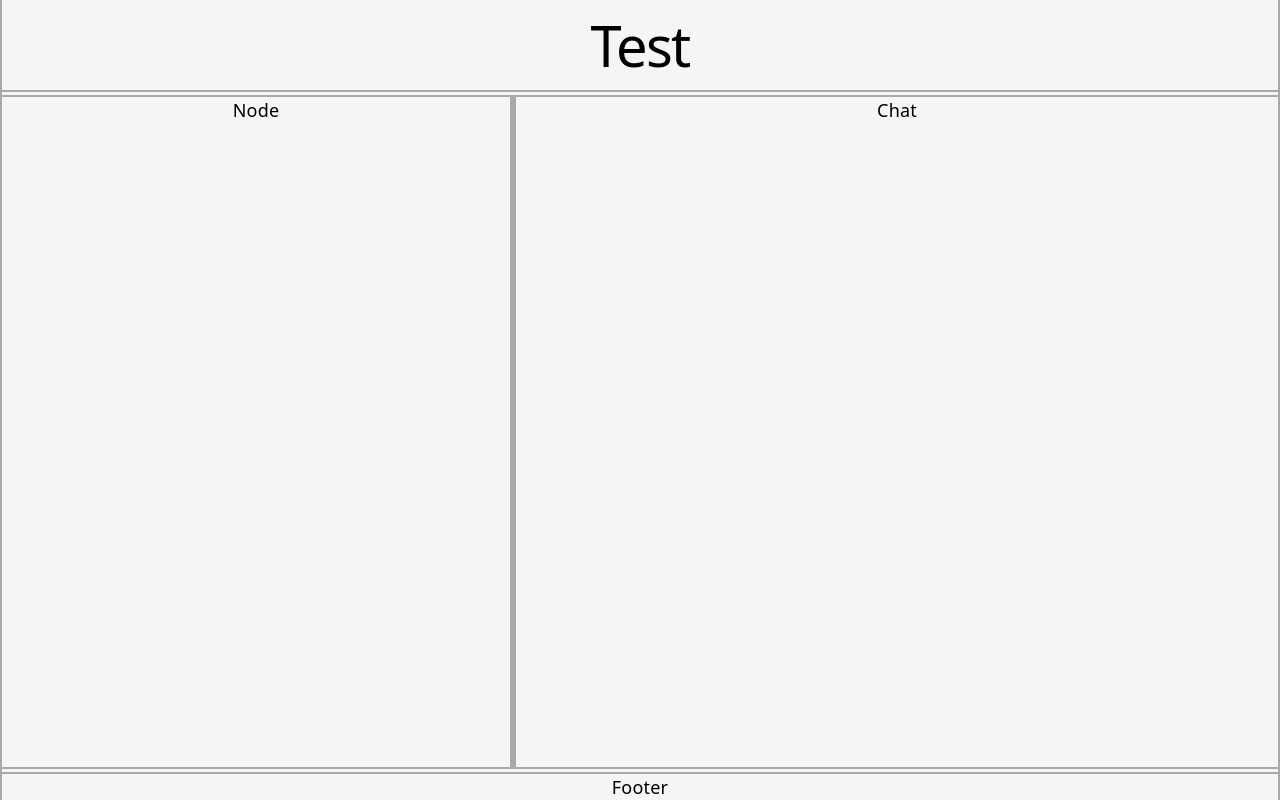
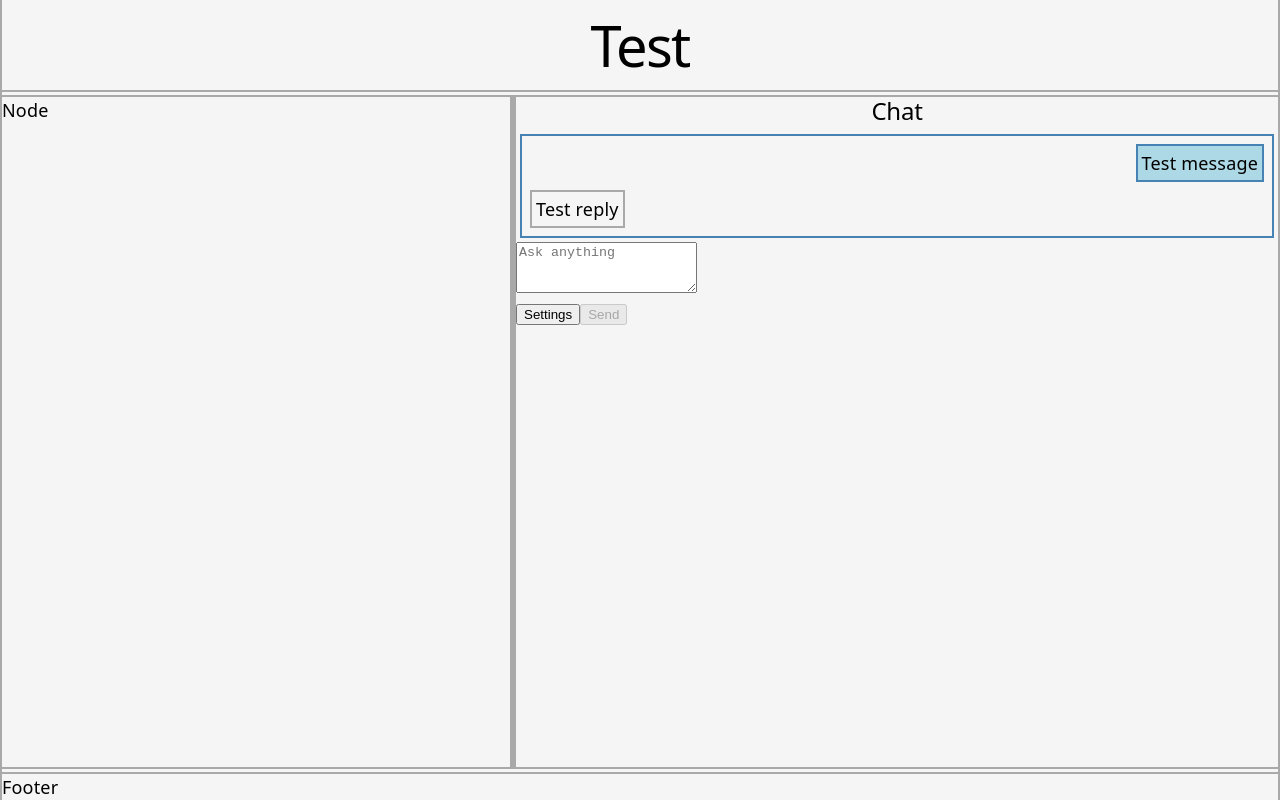
Before and after one commit to lsiemens/GraphChat, a React (Vite) app in the folder client_graph_chat/: page / in a window 1280 px wide. Built offline with nearby package versions, Linux system fonts and the light colour scheme.

Commit message:
Add chat react component to the app

```diff
--- a/client_graph_chat/src/App.tsx
+++ b/client_graph_chat/src/App.tsx
@@ -1,4 +1,5 @@
 import { SplitView } from "./components/layout/SplitView"
+import { Chat } from "./components/chat/Chat"
 import './App.css'
 
 function App() {
@@ -7,7 +8,10 @@ function App() {
       <h1>Test</h1>
       <section id="hbreak"></section>
 
-      <SplitView left={<div>Node</div>} right={<div>Chat</div>} />
+      <SplitView
+        left={<div>Node</div>}
+        right={<Chat />}
+      />
 
       <section id="hbreak"></section>
       Footer
--- a/client_graph_chat/src/index.css
+++ b/client_graph_chat/src/index.css
@@ -11,6 +11,8 @@
     rgba(0, 0, 0, 0.1) 0 10px 15px -3px, rgba(0, 0, 0, 0.05) 0 4px 6px -2px;
 
   --border-size: 2px;
+  --margin: 4px 4px 4px 4px;
+  --padding: 4px 4px 4px 4px;
 
   --sans: system-ui, 'Segoe UI', Roboto, sans-serif;
   --mono: ui-monospace, Consolas, monospace;
@@ -48,7 +50,6 @@
 #root {
   max-width: 100%;
   margin: 0 auto;
-  text-align: center;
   border-inline: var(--border-size) solid var(--border);
   min-height: 100svh;
   display: flex;
@@ -62,6 +63,7 @@ body {
 
 h1,
 h2 {
+  text-align: center;
   font-family: var(--sans);
   font-weight: 500;
   color: var(--text-h);
```
